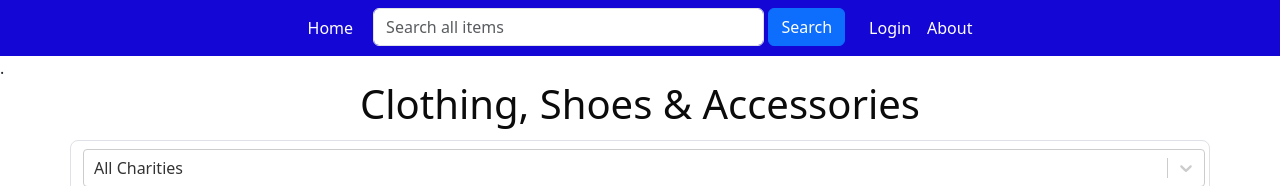
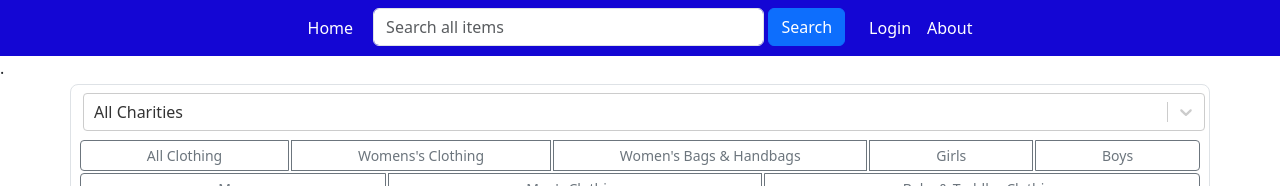
Before and after one commit to bluenote28/CharityShopFrontEnd, a React (Create React App) app: page / in a window 1280 px wide. Both pictures are taken after a click on the picture 260 px from the left and 553 px from the top of the page. Shown: the top 186 px of the page. Built offline with nearby package versions, Linux system fonts and the light colour scheme; no server answers.

Commit message:
removes header

```diff
--- a/src/pages/CategoryPage.js
+++ b/src/pages/CategoryPage.js
@@ -53,14 +53,6 @@ function CategoryPage() {
     <>
     {errorMessage && <AlertBox message={errorMessage}/>}.
 
-      <Container>
-        <Row>
-            <Col>
-                <h1 style={{textAlign:"center"}}>{category}</h1>
-            </Col>
-        </Row>
-      </Container>
-
       <Container className='mb-3 mt-1 p-2 border rounded-3'>
         <Row>
         <Select className="mx-1 w-100" options={allCharitites} onChange={(e) => setCharity(e.value)} defaultValue={{value: null, label: "All Charities"}} />
```
